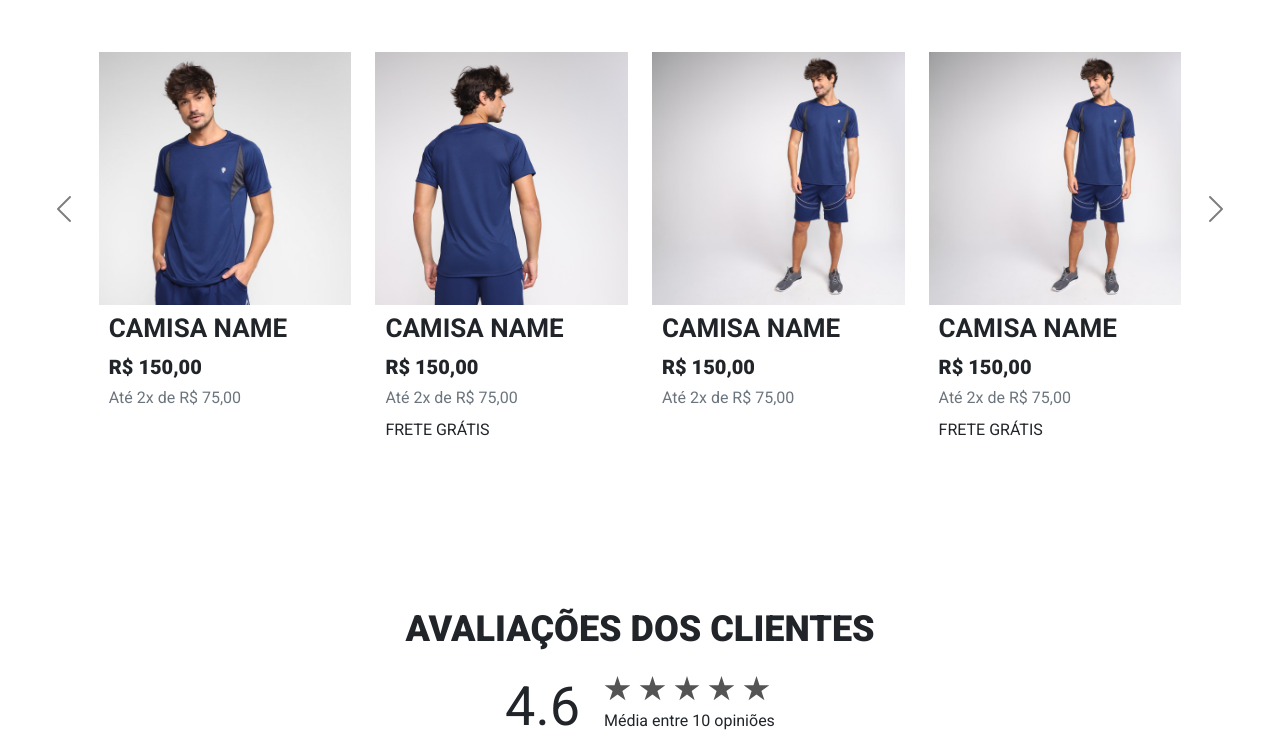
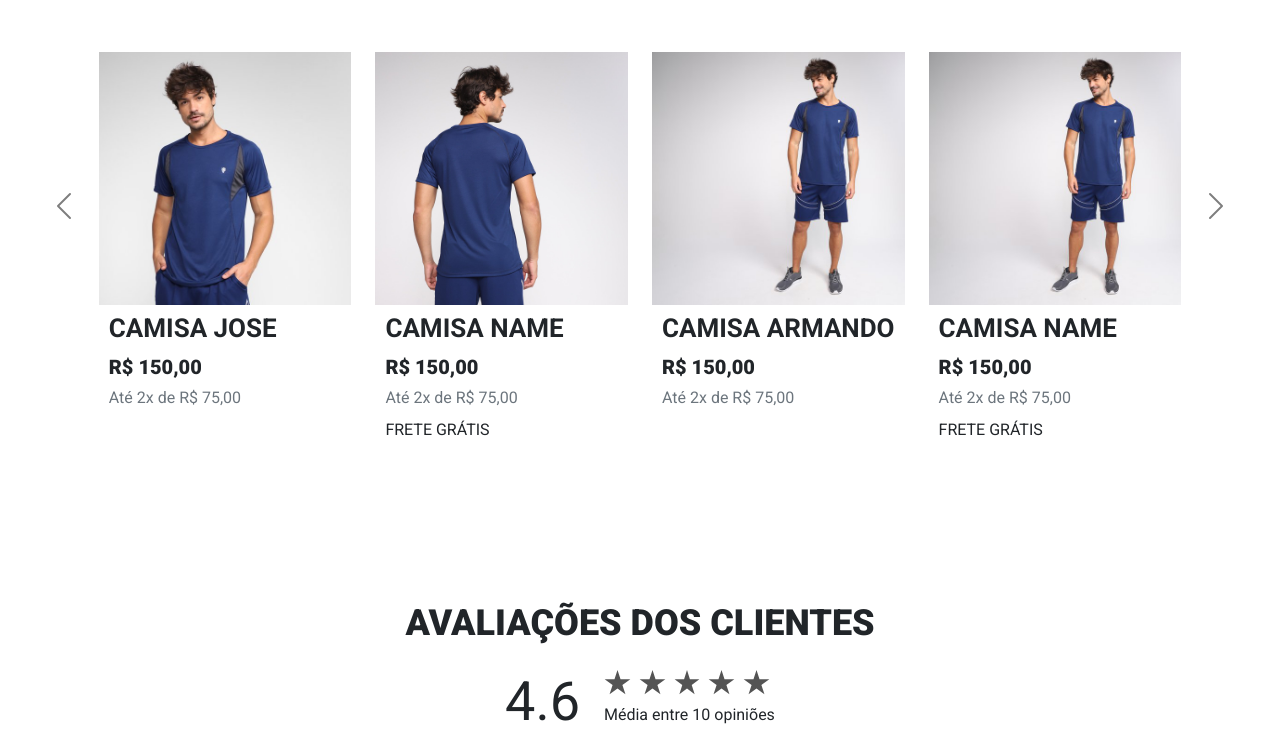
Before and after one commit to Drugs/CleideStore, a PHP site: page /product_page.html in a window 1280 px wide. Shown: the part 783-1520 px from the top of the page. Run offline with PHP 8.4, Linux system fonts and the light colour scheme.

Commit message:
product_page finalizado

```diff
--- a/css/product_page.css
+++ b/css/product_page.css
@@ -58,6 +58,10 @@ body {
   height: 70px;
 }
 
+.box-product {
+  height: 400px;
+}
+
 .img-area {
   max-width: 300px;
   max-height: 360px;
--- a/product_page.html
+++ b/product_page.html
@@ -156,11 +156,11 @@
       <div class="container-fluid">
         <div class="row justify-content-center">
           <!--slide de produtos-->
-            <div id="carouselproducts" class="carousel carousel-dark slide" data-bs-ride="carousel">
+            <div id="carouselproducts" class="carousel carousel-dark slide d-none d-md-flex" data-bs-ride="carousel">
               <div class="container  w-auto">
                 <h2 class="h1">Produtos similares</h2>
                 <!--inner 1-->
-                <div class="carousel-inner d-none d-md-flex margem-t50">
+                <div class="carousel-inner  margem-t50">
                   <!--item 1-->
                   <div class="carousel-item active">
                     <div class="row">
@@ -168,7 +168,7 @@
                         <div class="box-product">
                           <div class="img-area mb-2"> <img src="images/product_page/roupa-1.jpg"> </div>
                           <div class="info-area">
-                            <h3 class="h3 text-uppercase mb-2">Camisa name</h3>
+                            <h3 class="h3 text-uppercase mb-2">Camisa jose</h3>
                             <p class="p-title mb-1">R$ 150,00</p>
                             <p class="text-muted mb-2">Até 2x de R$ 75,00</p>
                             <p class="text-uppercase"></p>
@@ -190,7 +190,7 @@
                         <div class="box-product">
                           <div class="img-area mb-2"> <img src="images/product_page/roupa-3.jpg"> </div>
                           <div class="info-area">
-                            <h3 class="h3 text-uppercase mb-2">Camisa name</h3>
+                            <h3 class="h3 text-uppercase mb-2">Camisa armando</h3>
                             <p class="p-title mb-1">R$ 150,00</p>
                             <p class="text-muted mb-2">Até 2x de R$ 75,00</p>
                             <p class="text-uppercase"></p>
@@ -217,7 +217,7 @@
                         <div class="box-product">
                           <div class="img-area mb-2"> <img src="images/product_page/roupa-1.jpg"> </div>
                           <div class="info-area">
-                            <h3 class="h3 text-uppercase mb-2">Camisa name</h3>
+                            <h3 class="h3 text-uppercase mb-2">Camisa nanananama</h3>
                             <p class="p-title mb-1">R$ 150,00</p>
                             <p class="text-muted mb-2">Até 2x de R$ 75,00</p>
                             <p class="text-uppercase"></p>
@@ -239,7 +239,7 @@
                         <div class="box-product">
                           <div class="img-area mb-2"> <img src="images/product_page/roupa-3.jpg"> </div>
                           <div class="info-area">
-                            <h3 class="h3 text-uppercase mb-2">Camisa name</h3>
+                            <h3 class="h3 text-uppercase mb-2">Camisa npreta</h3>
                             <p class="p-title mb-1">R$ 150,00</p>
                             <p class="text-muted mb-2">Até 2x de R$ 75,00</p>
                             <p class="text-uppercase">Frete grátis</p>
@@ -250,7 +250,7 @@
                         <div class="box-product">
                           <div class="img-area mb-2"> <img src="images/product_page/roupa-1.jpg"> </div>
                           <div class="info-area">
-                            <h3 class="h3 text-uppercase mb-2">Camisa name</h3>
+                            <h3 class="h3 text-uppercase mb-2">Camisa azul</h3>
                             <p class="p-title mb-1">R$ 150,00</p>
                             <p class="text-muted mb-2">Até 2x de R$ 75,00</p>
                             <p class="text-uppercase"></p>
@@ -260,9 +260,24 @@
                     </div>
                   </div>
                 </div>
-                <!--inner 2-->
+              </div>
+
+              <button class="carousel-control-prev bg-transparent w-auto mx-2 mx-md-5" type="button" data-bs-target="#carouselproducts" data-bs-slide="prev">
+                <span class="carousel-control-prev-icon" aria-hidden="true"></span>
+
+              </button>
+              <button class="carousel-control-next bg-transparent w-auto mx-2 mx-md-5" type="button" data-bs-target="#carouselproducts" data-bs-slide="next">
+                <span class="carousel-control-next-icon" aria-hidden="true"></span>
+
+              </button>
+            </div>
+          <!--slide de produtos mobile-->
+          <div id="carouselproductsmobile" class="carousel carousel-dark slide d-flex d-md-none" data-bs-ride="carousel">
+            <div class="container  w-auto">
+              <h2 class="h1">Produtos similares</h2>
+              <!--inner-->
               <div class="carousel-inner d-flex d-md-none margem-t50">
-                  <div class="carousel-item active">
+              <div class="carousel-item active ">
                   <div class="col container-product">
                     <div class="box-product">
                       <div class="img-area mb-2"> <img src="images/product_page/roupa-1.jpg"> </div>
@@ -275,7 +290,7 @@
                     </div>
                   </div>
               </div>
-                  <div class="carousel-item">
+              <div class="carousel-item ">
                   <div class="col container-product">
                     <div class="box-product">
                       <div class="img-area mb-2"> <img src="images/product_page/roupa-2.jpg"> </div>
@@ -288,10 +303,10 @@
                     </div>
                   </div>
               </div>
-                  <div class="carousel-item">
+              <div class="carousel-item ">
                   <div class="col container-product">
                     <div class="box-product">
-                          <div class="img-area mb-2"> <img src="images/product_page/roupa-2.jpg"> </div>
+                      <div class="img-area mb-2"> <img src="images/product_page/roupa-3.jpg"> </div>
                       <div class="info-area">
                         <h3 class="h3 text-uppercase mb-2">Camisa name</h3>
                         <p class="p-title mb-1">R$ 150,00</p>
@@ -302,13 +317,11 @@
                   </div>
               </div>
             </div>
-              </div>
-
-              <button class="carousel-control-prev bg-transparent w-auto mx-2 mx-md-5" type="button" data-bs-target="#carouselproducts" data-bs-slide="prev">
+            <button class="carousel-control-prev bg-transparent w-auto mx-2 mx-md-5" type="button" data-bs-target="#carouselproductsmobile" data-bs-slide="prev">
               <span class="carousel-control-prev-icon" aria-hidden="true"></span>
 
             </button>
-              <button class="carousel-control-next bg-transparent w-auto mx-2 mx-md-5" type="button" data-bs-target="#carouselproducts" data-bs-slide="next">
+            <button class="carousel-control-next bg-transparent w-auto mx-2 mx-md-5" type="button" data-bs-target="#carouselproductsmobile" data-bs-slide="next">
               <span class="carousel-control-next-icon" aria-hidden="true"></span>
 
             </button>
```
Lines whose indentation alone changed are shown as unchanged.
